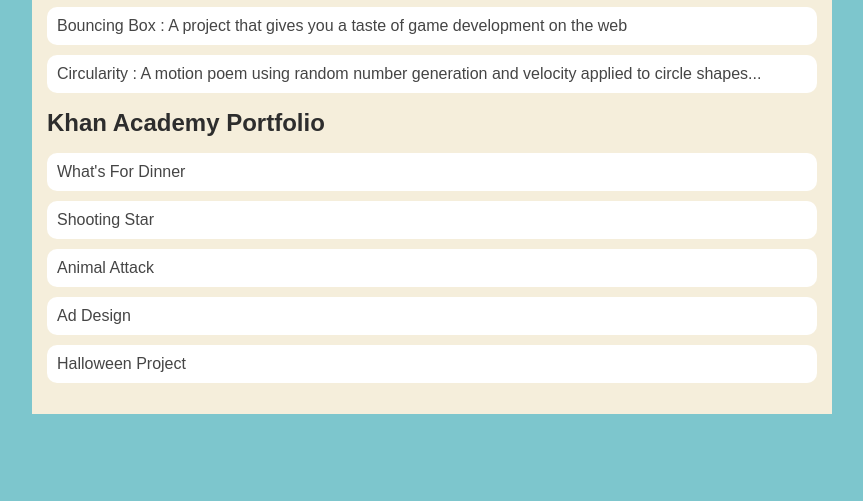
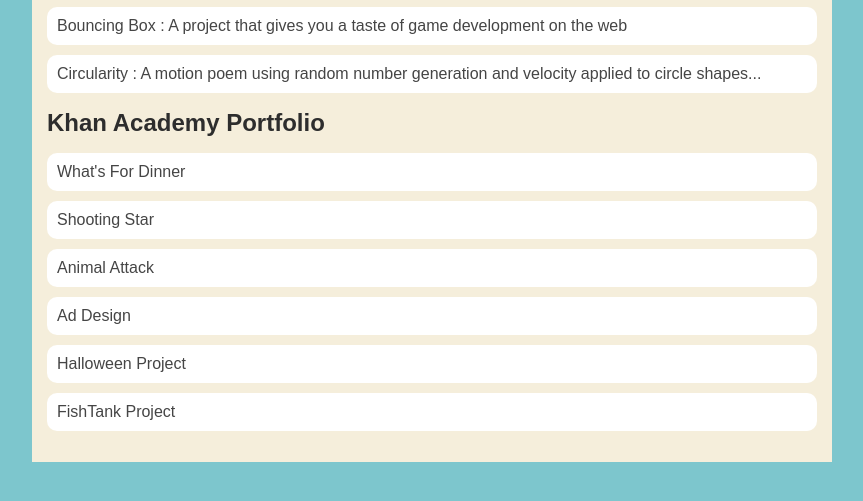
Before and after one commit to DouglasFreeman22/DouglasFreeman22.github.io, a plain HTML site: page portfolio.html in a window 1280 px wide. Shown: the part 217-718 px from the top of the page, without its empty margins (208-1071 px from the left). Drawn offline with Linux system fonts and the light colour scheme.

Commit message:
Put Fish Tank Project in Portfolio

```diff
--- a/portfolio.html
+++ b/portfolio.html
@@ -30,6 +30,7 @@
             <li><a href="https://www.khanacademy.org/computer-programming/spin-off-of-animal-attach-ex/6130782046699520?authuser=0">Animal Attack</a></li>
             <li><a href="https://www.khanacademy.org/computer-programming/spin-off-of-project-ad-design/5628266613751808">Ad Design</a></li>
             <li><a href="https://www.khanacademy.org/computer-programming/spin-off-of-project-magic-8-ball/4877151135776768">Halloween Project</a></li>
+            <li><a href="https://www.khanacademy.org/computer-programming/spin-off-of-project-fish-tank/6167999556796416">FishTank Project</a></li>
           </ul>
       </div>
       </main>
```
